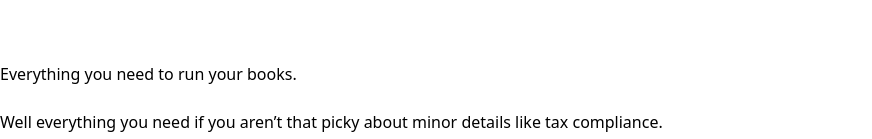
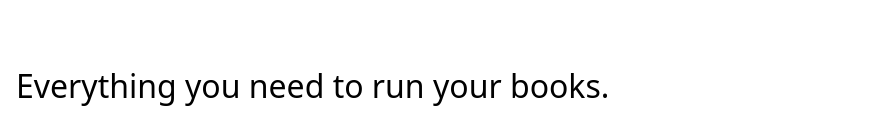
Before and after one commit to amine-omari/Taxpal-clone, a Next.js app: page / in a window 1280 px wide. Shown: the part 1026-1165 px from the top of the page, without its empty margins (0-872 px from the left). Built offline with nearby package versions, Linux system fonts and the light colour scheme.

Commit message:
feat: add padding style to the section

```diff
--- a/components/SecondSection.jsx
+++ b/components/SecondSection.jsx
@@ -2,12 +2,12 @@ import React from "react";
 
 const SecondSection = () => {
   return (
-    <section>
+    <section className="px-4">
       <div className="space-y-6">
-        <h2>
+        <h2 className="text-[32px]">
           Everything you need to run your books.
         </h2>
-        <p>
+        <p className="text-lg">
           Well everything you need if you aren’t that picky about minor details
           like tax compliance.
         </p>
```
